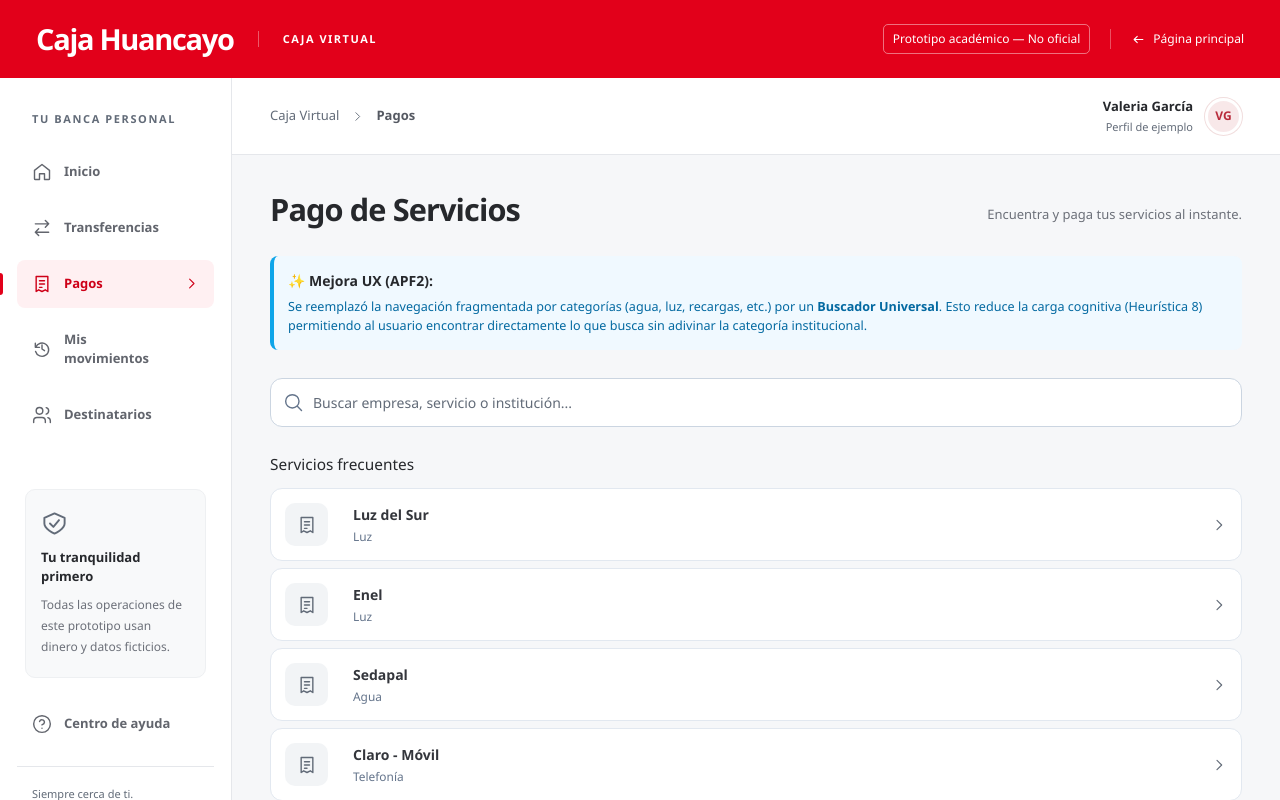
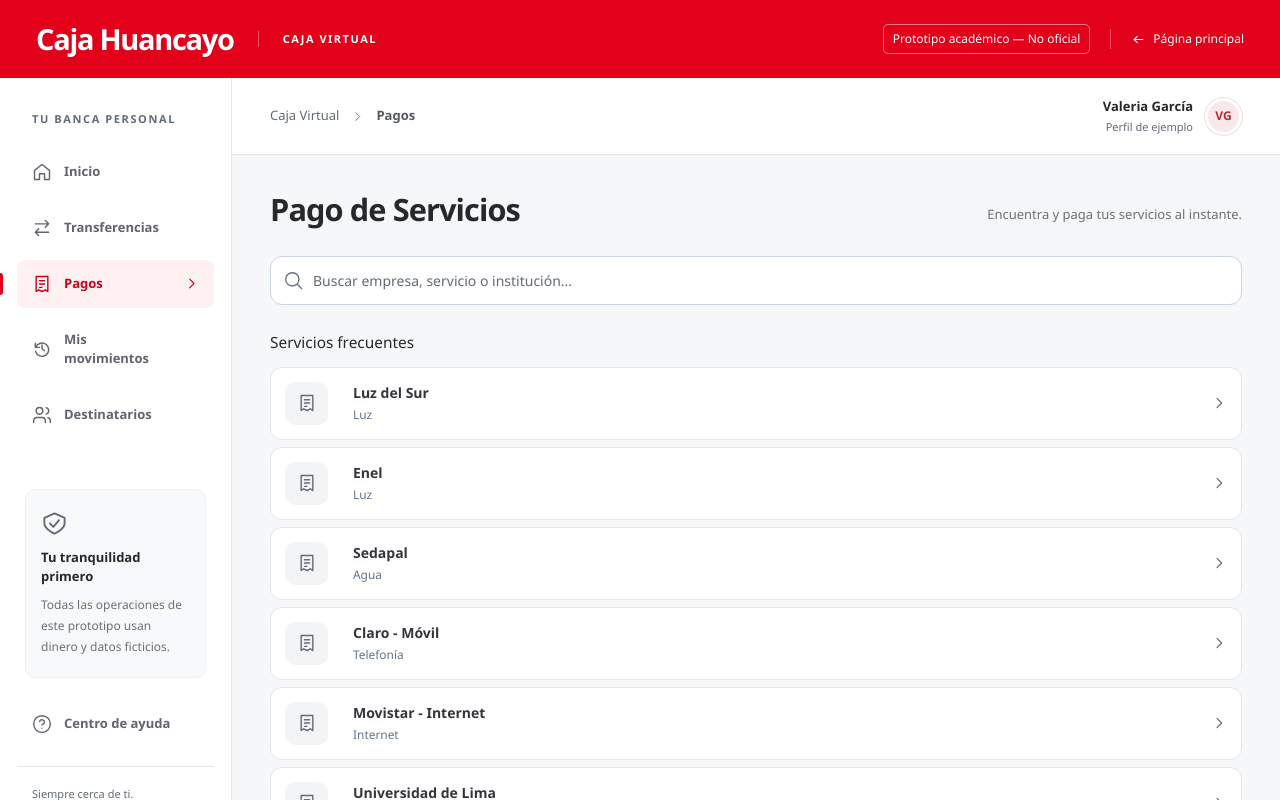
Before and after one commit to WhosRod30/CAJA-HUANCAYO, a React (Vite) app: page /pagos in a window 1280 px wide. Shown: the top 800 px of the page. Built offline with nearby package versions, Linux system fonts and the light colour scheme.

Commit message:
style(desktop): remove UX explanation blocks from desktop views

```diff
--- a/src/features/payments/PaymentDetailStep.tsx
+++ b/src/features/payments/PaymentDetailStep.tsx
@@ -22,12 +22,7 @@
 
   return (
     <form onSubmit={handleNext}>
-      <div className="apf-improvement-panel" style={{ backgroundColor: '#f0f9ff', padding: '1rem', borderRadius: '8px', marginBottom: '2rem', borderLeft: '4px solid #0ea5e9' }}>
-        <strong>✨ Mejora UX (APF2):</strong>
-        <p style={{ margin: '0.5rem 0 0', fontSize: '0.9rem', color: '#0369a1' }}>
-          <strong>Validación Progresiva:</strong> En lugar de pedir todos los datos de una vez, solicitamos primero el número de suministro para verificar la identidad antes de pedir el monto. Previene el error de equivocarse de cuenta (Heurística 5).
-        </p>
-      </div>
+
 
       <div style={{ marginBottom: '2rem' }}>
         <h2 style={{ fontSize: '1.2rem', marginBottom: '0.5rem' }}>{draft.service?.name}</h2>
--- a/src/features/payments/PaymentReviewStep.tsx
+++ b/src/features/payments/PaymentReviewStep.tsx
@@ -14,12 +14,7 @@
 
   return (
     <div>
-      <div className="apf-improvement-panel" style={{ backgroundColor: '#f0f9ff', padding: '1rem', borderRadius: '8px', marginBottom: '2rem', borderLeft: '4px solid #0ea5e9' }}>
-        <strong>✨ Mejora UX (APF2):</strong>
-        <p style={{ margin: '0.5rem 0 0', fontSize: '0.9rem', color: '#0369a1' }}>
-          <strong>Prevención de errores (Ley de Hick aplicada):</strong> Un solo botón de acción claro y un resumen limpio de los datos ingresados reducen la carga cognitiva y evitan confirmaciones accidentales. Los datos sensibles pueden ser enmascarados (Data Masking).
-        </p>
-      </div>
+
 
       <h2 style={{ fontSize: '1.2rem', marginBottom: '1.5rem', textAlign: 'center' }}>Revisa tu pago</h2>
 
--- a/src/pages/Payments.tsx
+++ b/src/pages/Payments.tsx
@@ -36,13 +36,7 @@
         <p>Encuentra y paga tus servicios al instante.</p>
       </div>
 
-      <div className="apf-improvement-panel" style={{ backgroundColor: '#f0f9ff', padding: '1rem', borderRadius: '8px', marginBottom: '2rem', borderLeft: '4px solid #0ea5e9' }}>
-        <strong>✨ Mejora UX (APF2):</strong>
-        <p style={{ margin: '0.5rem 0 0', fontSize: '0.9rem', color: '#0369a1' }}>
-          Se reemplazó la navegación fragmentada por categorías (agua, luz, recargas, etc.) por un <strong>Buscador Universal</strong>.
-          Esto reduce la carga cognitiva (Heurística 8) permitiendo al usuario encontrar directamente lo que busca sin adivinar la categoría institucional.
-        </p>
-      </div>
+
 
       <div className="search-container" style={{ position: 'relative', marginBottom: '2rem' }}>
         <Icon name="search" size={20} style={{ position: 'absolute', left: '1rem', top: '50%', transform: 'translateY(-50%)', color: '#64748b' }} />
```
